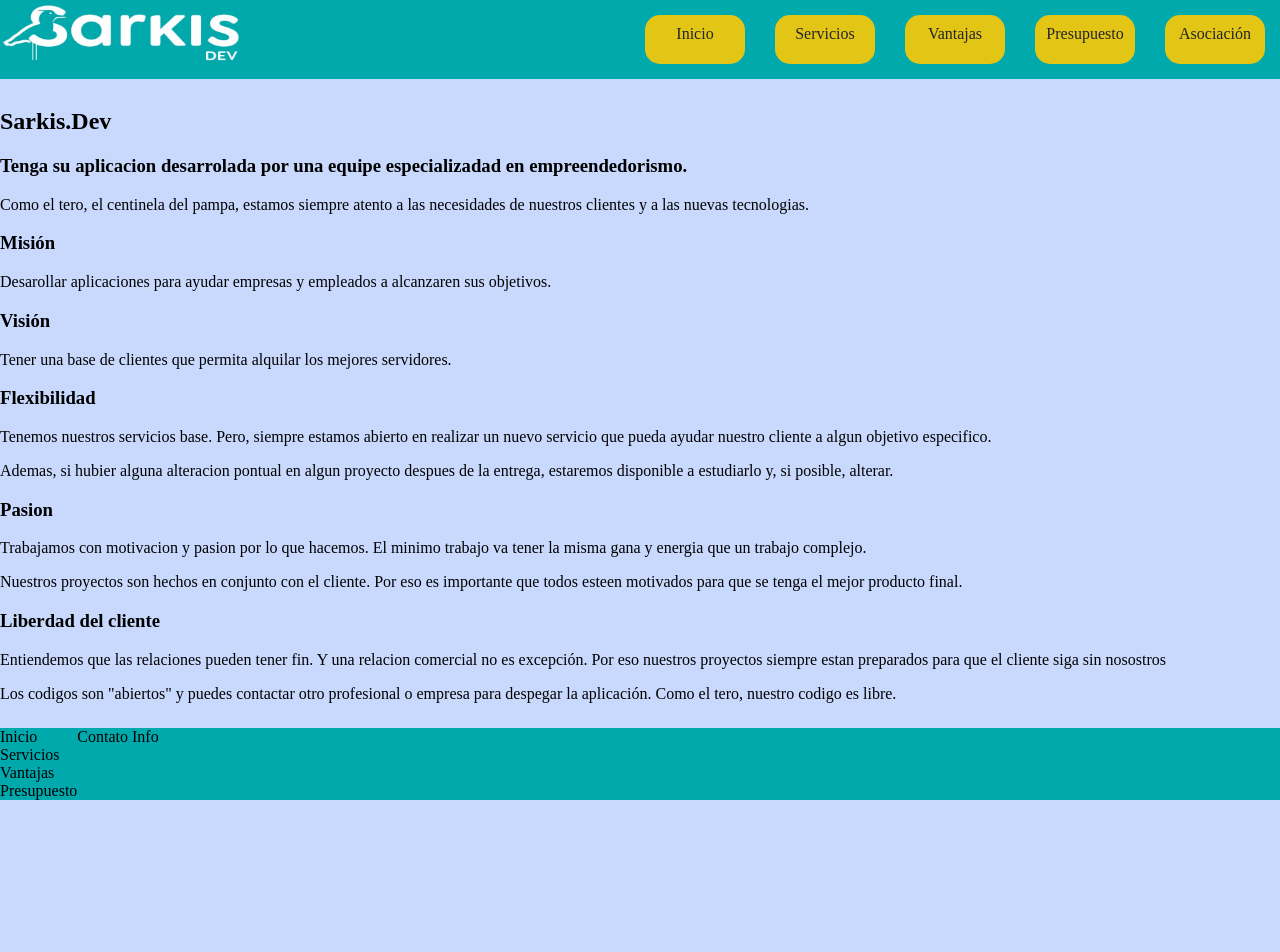
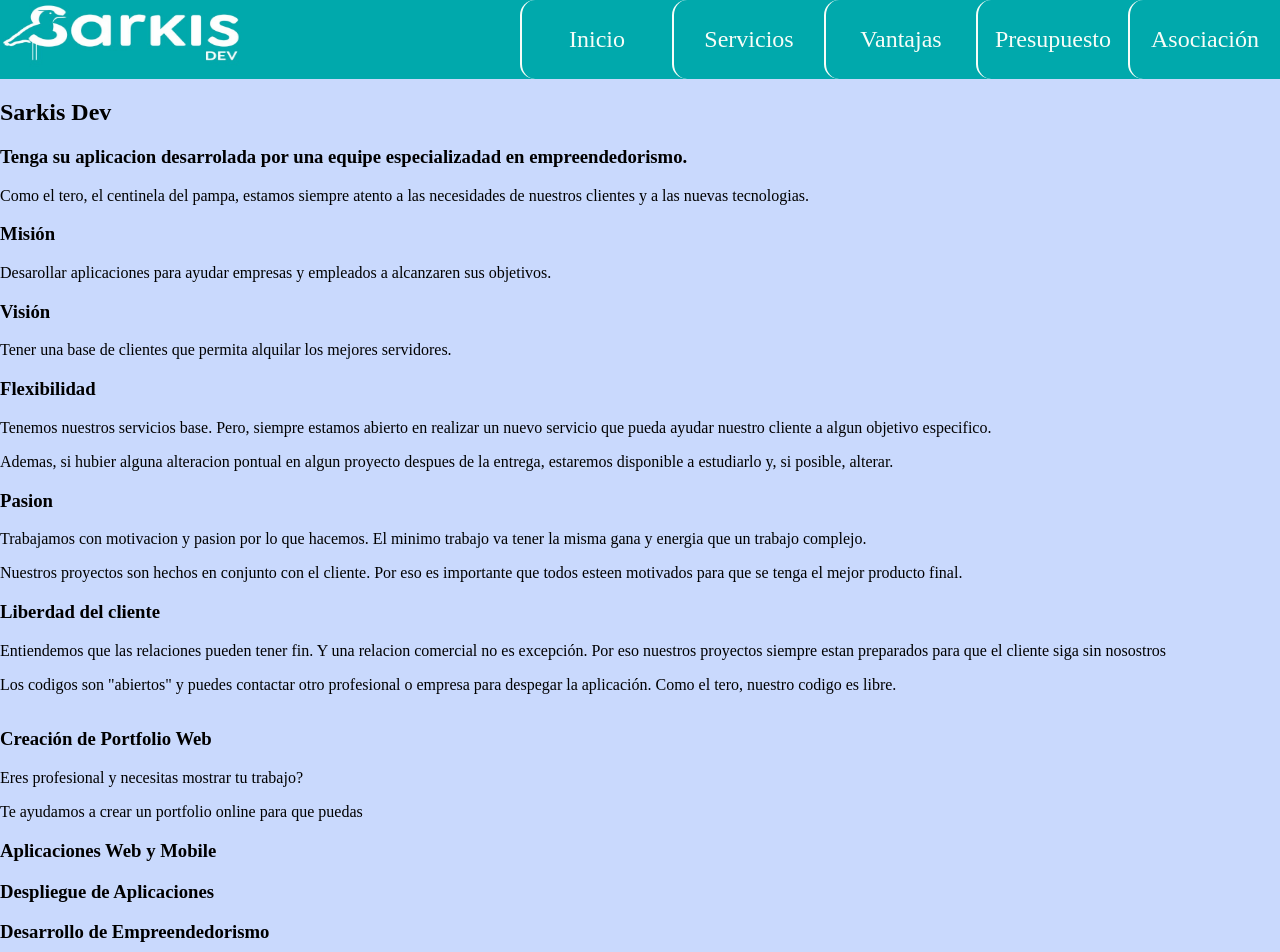
Before and after one commit to JorgeSaicoski/sarkis-svelte, a SvelteKit app: page / in a window 1280 px wide. Shown: the top 952 px of the page. Before the commit the page ends 800 px from the top, so only its background shows below. Built offline with nearby package versions, Linux system fonts and the light colour scheme.

Commit message:
sections

```diff
--- /dev/null
+++ b/src/lib/components/Servicios.svelte
@@ -0,0 +1,18 @@
+
+<div>
+    <h3>Creación de Portfolio Web</h3>
+    <p>Eres profesional y necesitas mostrar tu trabajo?</p>
+    <p>Te ayudamos a crear un portfolio online para que puedas</p>
+</div>
+<div>
+    <h3>Aplicaciones Web y Mobile</h3>
+    <p></p>
+</div>
+<div>
+    <h3>Despliegue de Aplicaciones</h3>
+    <p></p>
+</div>
+<div>
+    <h3>Desarrollo de Empreendedorismo</h3>
+    <p></p>
+</div>
--- /dev/null
+++ b/src/lib/components/Sobre.svelte
@@ -0,0 +1,31 @@
+
+<div>
+    <h1>Sarkis Dev</h1>
+    <h3>Tenga su aplicacion desarrolada por una equipe especializadad en empreendedorismo.</h3>
+    <p>Como el tero, el centinela del pampa, estamos siempre atento a las necesidades de nuestros clientes y a las nuevas tecnologias.</p>
+</div>
+<div class="mision">
+    <h3>Misión</h3>
+    <p>Desarollar aplicaciones para ayudar empresas y empleados a alcanzaren sus objetivos.</p>
+</div>
+<div class="vision">
+    <h3>Visión</h3>
+    <p>Tener una base de clientes que permita alquilar los mejores servidores.</p>
+</div>
+<div class="valores">
+    <div class="texto">
+        <h3>Flexibilidad</h3>
+        <p>Tenemos nuestros servicios base. Pero, siempre estamos abierto en realizar un nuevo servicio que pueda ayudar nuestro cliente a algun objetivo especifico.</p>
+        <p>Ademas, si hubier alguna alteracion pontual en algun proyecto despues de la entrega, estaremos disponible a estudiarlo y, si posible, alterar.</p>
+    </div>
+    <div class="texto">
+        <h3>Pasion</h3>
+        <p>Trabajamos con motivacion y pasion por lo que hacemos. El minimo trabajo va tener la misma gana y energia que un trabajo complejo.</p>
+        <p>Nuestros proyectos son hechos en conjunto con el cliente. Por eso es importante que todos esteen motivados para que se tenga el mejor producto final.</p>
+    </div>
+    <div class="texto">
+        <h3>Liberdad del cliente</h3>
+        <p>Entiendemos que las relaciones pueden tener fin. Y una relacion comercial no es excepción. Por eso nuestros proyectos siempre estan preparados para que el cliente siga sin nosostros</p>
+        <p>Los codigos son "abiertos" y puedes contactar otro profesional o empresa para despegar la aplicación. Como el tero, nuestro codigo es libre.</p>
+    </div>
+</div>
--- /dev/null
+++ b/src/lib/components/Vantajas.svelte
@@ -0,0 +1,3 @@
+<div>
+    <h3></h3>
+</div>
--- a/src/lib/style/_variables.scss
+++ b/src/lib/style/_variables.scss
@@ -1,5 +1,5 @@
 $base-color: #c9d9fd;
 $dark-color: #00a9ac;
 $font-color: #232528;
-$white-color: #0a1b67;
+$white-color: #f7fdf8;
 $media-middle: 900px
--- a/src/lib/style/main.css
+++ b/src/lib/style/main.css
@@ -10,25 +10,29 @@ nav {
 nav .links {
   display: flex;
   flex-direction: row;
+  justify-content: center;
+  align-items: center;
 }
 nav .links div {
-  background-color: #e3c515;
   border-radius: 15px;
-  width: 100px;
-  margin: 15px;
+  width: 150px;
+  height: 100%;
   display: flex;
   justify-content: center;
-  align-content: center;
-}
-nav .links div:hover {
-  background-color: #c9d9fd;
+  align-items: center;
+  border-left: #f7fdf8 2px solid;
 }
 nav .links div a {
-  color: #232528;
+  display: flex;
+  flex-direction: column;
+  justify-content: center;
+  align-items: center;
+  color: #f7fdf8;
   text-align: center;
   text-decoration: none;
   width: 100%;
   height: 100%;
+  font-size: 24px;
   padding: 10px;
 }
 nav .logo {
--- a/src/lib/style/main.scss
+++ b/src/lib/style/main.scss
@@ -11,23 +11,27 @@ nav{
   & .links{
     display: flex;
     flex-direction: row;
+    justify-content: center;
+    align-items: center;
     & div {
-      background-color: $white-color;
       border-radius: 15px;
-      width: 100px;
-      margin: 15px;
+      width: 150px;
+      height: 100%;
       display: flex;
       justify-content: center;
-      align-content: center;
-      &:hover{
-        background-color: $base-color;
-      }
+      align-items: center;
+      border-left: $white-color 2px solid;
       & a {
-        color: $font-color;
+        display: flex;
+        flex-direction: column;
+        justify-content: center;
+        align-items: center;
+        color: $white-color;
         text-align: center;
         text-decoration: none;
         width: 100%;
         height: 100%;
+        font-size: 24px;
         padding: 10px;
       }
     }
--- a/src/routes/+page.svelte
+++ b/src/routes/+page.svelte
@@ -1,5 +1,23 @@
 <script>
-    import Sobre from "./Sobre.svelte";
+    import Sobre from "$lib/components/Sobre.svelte";
+    import Servicios from "$lib/components/Servicios.svelte";
+    import Asociacion from "$lib/components/Asociacion.svelte";
+    import Vantajas from "$lib/components/Vantajas.svelte";
+    let y
+
+
 </script>
 
-<Sobre></Sobre>
+<svelte:window bind:scrollY={y}></svelte:window>
+<section id="sobre">
+    <Sobre></Sobre>
+</section>
+<section id="servicios">
+    <Servicios></Servicios>
+</section>
+<section id="vantajas">
+    <Vantajas></Vantajas>
+</section>
+<section id="asociacion">
+    <Asociacion></Asociacion>
+</section>
--- a/src/routes/Sobre.svelte
+++ /dev/null
@@ -1,32 +0,0 @@
-<section id="sobre">
-    <div>
-        <h1>Sarkis.Dev</h1>
-        <h3>Tenga su aplicacion desarrolada por una equipe especializadad en empreendedorismo.</h3>
-        <p>Como el tero, el centinela del pampa, estamos siempre atento a las necesidades de nuestros clientes y a las nuevas tecnologias.</p>
-    </div>
-    <div class="mision">
-        <h3>Misión</h3>
-        <p>Desarollar aplicaciones para ayudar empresas y empleados a alcanzaren sus objetivos.</p>
-    </div>
-    <div class="vision">
-        <h3>Visión</h3>
-        <p>Tener una base de clientes que permita alquilar los mejores servidores.</p>
-    </div>
-    <div class="valores">
-        <div class="texto">
-            <h3>Flexibilidad</h3>
-            <p>Tenemos nuestros servicios base. Pero, siempre estamos abierto en realizar un nuevo servicio que pueda ayudar nuestro cliente a algun objetivo especifico.</p>
-            <p>Ademas, si hubier alguna alteracion pontual en algun proyecto despues de la entrega, estaremos disponible a estudiarlo y, si posible, alterar.</p>
-        </div>
-        <div class="texto">
-            <h3>Pasion</h3>
-            <p>Trabajamos con motivacion y pasion por lo que hacemos. El minimo trabajo va tener la misma gana y energia que un trabajo complejo.</p>
-            <p>Nuestros proyectos son hechos en conjunto con el cliente. Por eso es importante que todos esteen motivados para que se tenga el mejor producto final.</p>
-        </div>
-        <div class="texto">
-            <h3>Liberdad del cliente</h3>
-            <p>Entiendemos que las relaciones pueden tener fin. Y una relacion comercial no es excepción. Por eso nuestros proyectos siempre estan preparados para que el cliente siga sin nosostros</p>
-            <p>Los codigos son "abiertos" y puedes contactar otro profesional o empresa para despegar la aplicación. Como el tero, nuestro codigo es libre.</p>
-        </div>
-    </div>
-</section>
```
Also changed, not shown: src/lib/components/Asociacion.svelte (added), 1 other file (tests, documents, lock files or other folders).
